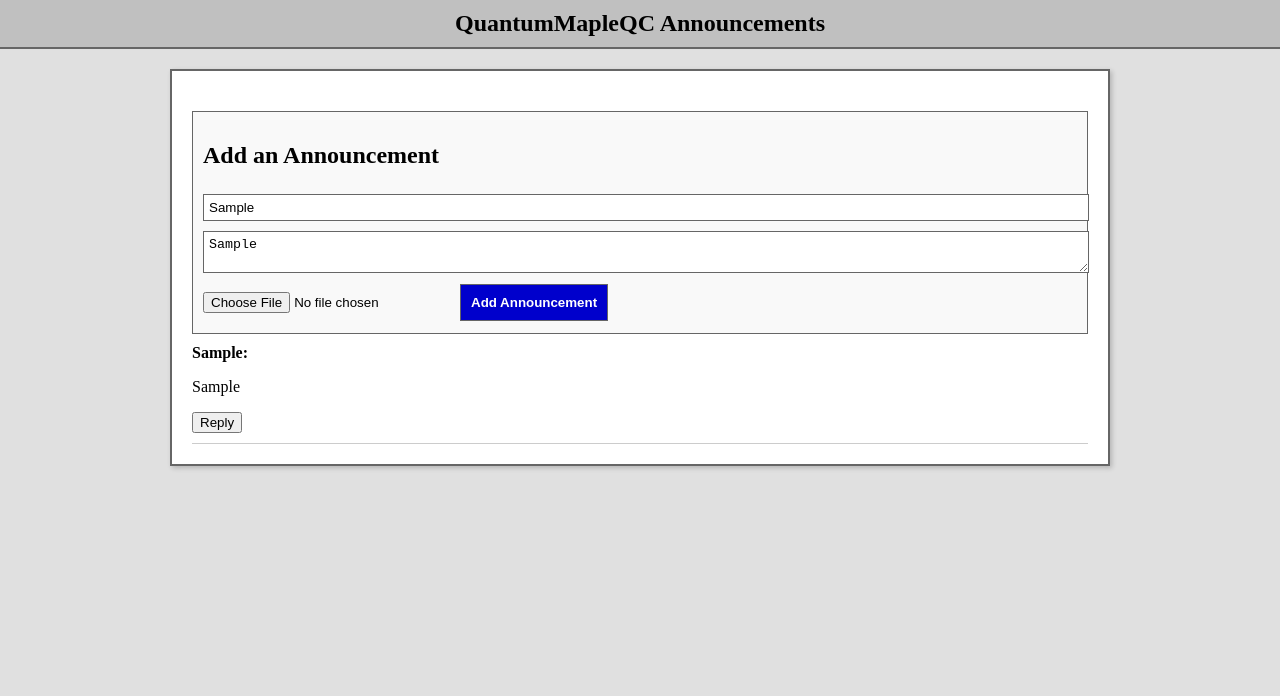
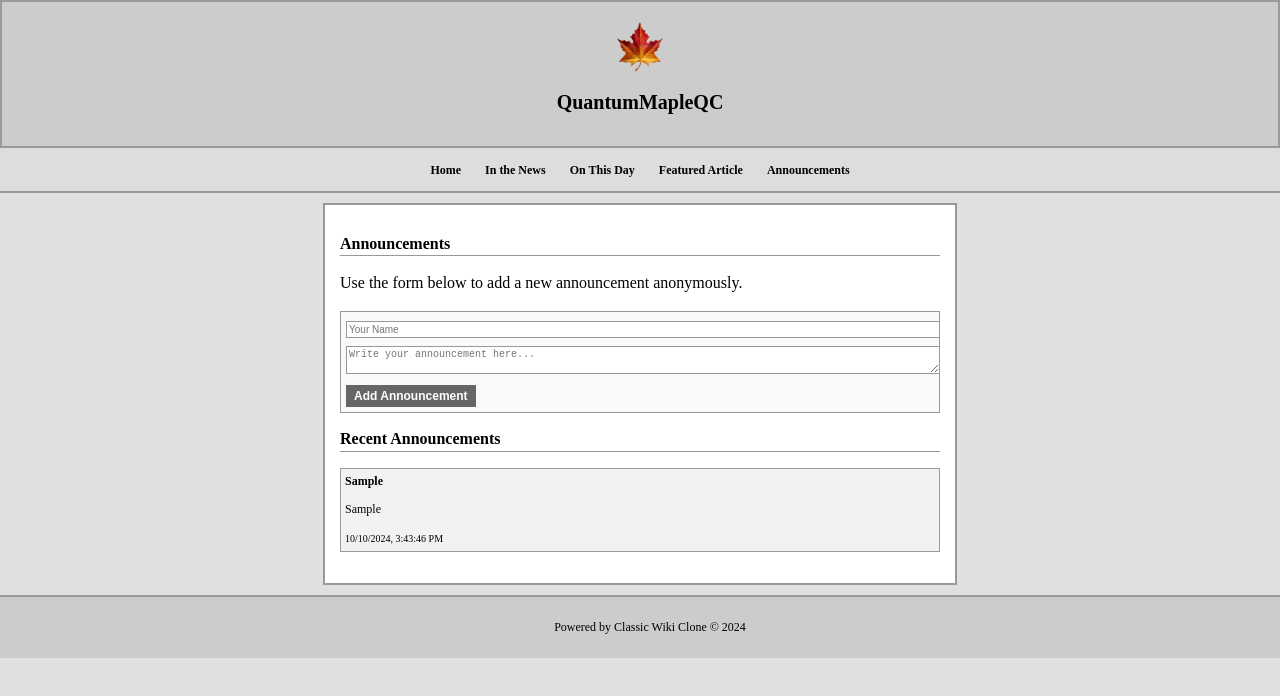
Before and after one commit to QuantumMapleQC/Project-Website, a website: page docs/news.html in a window 1280 px wide. Both pictures are taken after typing "Sample", "Sample" into the empty fields and a click on the input "Add Announcement". Drawn offline with Linux system fonts and the light colour scheme.

Commit message:
Add files via upload

```diff
--- a/docs/news.html
+++ b/docs/news.html
@@ -1,100 +1,126 @@
 <!DOCTYPE html>
 <html lang="en">
-
 <head>
     <meta charset="UTF-8">
     <meta name="viewport" content="width=device-width, initial-scale=1.0">
-    <title>QuantumMapleQC Announcements</title>
+    <title>Announcements - Classic Wiki Clone</title>
     <style>
         body {
-            font-family: "Times New Roman", serif;
+            font-family: "Times New Roman", Times, serif;
             background-color: #e0e0e0;
+            color: #000;
             margin: 0;
             padding: 0;
-            color: #000;
+            line-height: 1.4; /* Adjusted line height for better spacing */
         }
 
         #header {
-            background-color: #c0c0c0;
-            padding: 10px;
-            border-bottom: 2px solid #666;
+            background-color: #cccccc;
+            padding: 20px;
             text-align: center;
+            border: 2px solid #999999;
         }
 
-        #header h1 {
-            font-size: 24px;
-            margin: 0;
+        #header img {
+            height: 50px;
+        }
+
+        h1 {
+            font-size: 20px; /* Reduced font size */
+            margin: 10px 0;
+        }
+
+        #nav {
+            text-align: center;
+            background-color: #dddddd;
+            padding: 10px;
+            border-bottom: 2px solid #999999;
+        }
+
+        #nav a {
+            margin: 0 10px; /* Reduced margin */
+            text-decoration: none;
+            color: #000;
+            font-weight: bold;
+            font-size: 12px; /* Reduced font size */
         }
 
         #content {
-            width: 70%;
-            margin: 20px auto;
-            padding: 20px;
+            padding: 15px; /* Reduced padding */
+            margin: 10px auto;
             background-color: #ffffff;
-            border: 2px solid #666;
-            box-shadow: 2px 2px 5px rgba(0, 0, 0, 0.2);
+            border: 2px solid #999999;
+            max-width: 600px;
         }
 
-        .announcement {
-            border-bottom: 1px solid #ccc;
-            padding: 10px 0;
+        .section {
+            margin-bottom: 15px; /* Reduced margin */
         }
 
-        .announcement img,
-        .announcement video {
-            max-width: 100%;
-            height: auto;
+        .section h2 {
+            font-size: 16px; /* Reduced font size */
+            border-bottom: 1px solid #999999;
+            margin-bottom: 8px; /* Reduced margin */
         }
 
-        .reply {
-            margin-left: 20px;
-            border-left: 2px solid #ccc;
+        #footer {
+            text-align: center;
             padding: 10px;
+            background-color: #cccccc;
+            border-top: 2px solid #999999;
+            position: relative;
+            bottom: 0;
+            width: 100%;
+            font-size: 12px; /* Reduced font size */
         }
 
         #announcement-form {
-            margin-top: 20px;
-            border: 1px solid #666;
-            padding: 10px;
+            margin-top: 10px;
+            padding: 5px;
+            border: 1px solid #999999;
             background-color: #f9f9f9;
         }
 
         #announcement-form input[type="text"],
         #announcement-form textarea {
             width: 100%;
-            padding: 5px;
-            margin: 5px 0;
-            border: 1px solid #666;
-        }
-
-        #announcement-form input[type="file"] {
-            margin: 10px 0;
+            padding: 2px; /* Reduced padding */
+            margin: 4px 0; /* Reduced margin */
+            border: 1px solid #999999;
+            font-size: 10px; /* Reduced font size */
         }
 
         #announcement-form input[type="submit"] {
-            background-color: #0000cc;
+            background-color: #666666;
             color: white;
-            border: 1px solid #666;
-            padding: 10px;
+            border: none;
+            padding: 4px 8px; /* Reduced padding */
             cursor: pointer;
+            font-weight: bold;
+            font-size: 12px; /* Reduced font size */
+        }
+
+        #announcement-form input[type="submit"]:hover {
+            background-color: #444444;
+        }
+
+        .announcement-entry {
+            padding: 4px; /* Reduced padding */
+            border: 1px solid #999999;
+            margin-bottom: 8px; /* Reduced margin */
+            background-color: #f2f2f2;
+            font-size: 12px; /* Reduced font size */
+        }
+
+        .username {
             font-weight: bold;
         }
 
-        #announcement-form input[type="submit"]:hover {
-            background-color: #000099;
-        }
-
-        .banned-message {
-            color: red;
-            font-weight: bold;
-        }
-
-        .developer {
-            color: red;
-            font-weight: bold;
-            background: linear-gradient(to right, red, orange, yellow, green, blue, indigo, violet);
-            -webkit-background-clip: text;
-            -webkit-text-fill-color: transparent;
+        .badge {
+            width: 16px;
+            height: 16px;
+            margin-left: 5px;
+            vertical-align: middle;
         }
     </style>
 </head>
@@ -102,115 +128,88 @@
 <body>
 
     <div id="header">
-        <h1>QuantumMapleQC Announcements</h1>
+        <img src="maple-leaf.png" alt="Logo">
+        <h1>QuantumMapleQC</h1>
+    </div>
+
+    <div id="nav">
+        <a href="index.html">Home</a>
+        <a href="news.html">In the News</a>
+        <a href="onthisday.html">On This Day</a>
+        <a href="featured.html">Featured Article</a>
+        <a href="announcements.html">Announcements</a>
     </div>
 
     <div id="content">
-        <div id="announcement-form">
-            <h2>Add an Announcement</h2>
-            <form onsubmit="addAnnouncement(event)">
-                <input type="text" id="username" placeholder="Enter your name..." required>
+        <div class="section">
+            <h2>Announcements</h2>
+            <p>Use the form below to add a new announcement anonymously.</p>
+            <form id="announcement-form">
+                <input type="text" id="username" placeholder="Your Name" required>
                 <textarea id="announcement" placeholder="Write your announcement here..." required></textarea>
-                <input type="file" id="file-input" accept="image/*,video/*">
                 <input type="submit" value="Add Announcement">
             </form>
-            <div id="banned-message"></div>
         </div>
+        <div class="section" id="recent-announcements">
+            <h2>Recent Announcements</h2>
+            <p id="announcement-message">No announcements yet. Use the form above to add one!</p>
+        </div>
+    </div>
 
-        <div id="announcements"></div>
+    <div id="footer">
+        <p>Powered by Classic Wiki Clone &copy; 2024</p>
     </div>
 
     <script>
         const form = document.getElementById('announcement-form');
-        const announcementsDiv = document.getElementById('announcements');
-        const bannedMessageDisplay = document.getElementById('banned-message');
-        const storageKey = 'announcements';
-        const bannedUsersKey = 'bannedUsers';
-        const developerUsername = 'QuantumMapleQC';
+        const announcementMessage = document.getElementById('announcement-message');
+        let announcements = JSON.parse(localStorage.getItem('announcements')) || [];
 
-        window.onload = function () {
+        // Load existing announcements on page load
+        window.onload = () => {
             displayAnnouncements();
         };
 
-        form.onsubmit = function (e) {
+        form.addEventListener('submit', function (e) {
             e.preventDefault();
             const username = document.getElementById('username').value.trim();
             const announcementText = document.getElementById('announcement').value;
-            const fileInput = document.getElementById('file-input');
-
-            if (isUserBanned(username)) {
-                bannedMessageDisplay.innerHTML = `<span class="banned-message">${username} has been banned. You can't use that name!</span>`;
-                return;
-            }
 
             const announcement = {
-                username,
+                username: username,
                 text: announcementText,
                 date: new Date(),
-                replies: [],
-                file: fileInput.files[0] ? URL.createObjectURL(fileInput.files[0]) : null,
             };
-
-            const announcements = JSON.parse(localStorage.getItem(storageKey)) || [];
             announcements.push(announcement);
-            localStorage.setItem(storageKey, JSON.stringify(announcements));
+            localStorage.setItem('announcements', JSON.stringify(announcements));
             displayAnnouncements();
             form.reset();
-            bannedMessageDisplay.innerHTML = ''; // Clear any banned messages
-        };
+        });
 
         function displayAnnouncements() {
-            const announcements = JSON.parse(localStorage.getItem(storageKey)) || [];
-            announcementsDiv.innerHTML = announcements.map((ann, index) => `
-                <div class="announcement">
-                    <strong class="${ann.username === developerUsername ? 'developer' : ''}">${ann.username}:</strong>
-                    <p>${ann.text}</p>
-                    ${ann.file ? (ann.file.endsWith('.mp4') ? `<video controls src="${ann.file}"></video>` : `<img src="${ann.file}" alt="Uploaded content">`) : ''}
-                    <button onclick="toggleReplyForm(${index})">Reply</button>
-                    <div class="reply-form" id="reply-form-${index}" style="display: none;">
-                        <textarea placeholder="Write your reply here..."></textarea>
-                        <button onclick="addReply(${index})">Add Reply</button>
-                    </div>
-                    <div>${displayReplies(ann.replies)}</div>
-                </div>
-            `).join('');
-        }
-
-        function toggleReplyForm(index) {
-            const replyForm = document.getElementById(`reply-form-${index}`);
-            replyForm.style.display = replyForm.style.display === 'none' ? 'block' : 'none';
-        }
-
-        function addReply(index) {
-            const replyText = document.querySelector(`#reply-form-${index} textarea`).value;
-            const announcements = JSON.parse(localStorage.getItem(storageKey)) || [];
-
-            if (replyText.trim() !== '') {
-                announcements[index].replies.push({
-                    username: 'Anonymous',
-                    text: replyText,
-                    date: new Date(),
-                });
-                localStorage.setItem(storageKey, JSON.stringify(announcements));
-                displayAnnouncements();
+            if (announcements.length > 0) {
+                announcementMessage.innerHTML = announcements.map((ann) => {
+                    let badges = '';
+                    if (ann.username.toLowerCase() === 'quantummapleqc') {
+                        badges = `
+                            <img src="/home/fdiskzles/docs/Server_Developer.png" alt="Server Developer Badge" class="badge">
+                            <img src="/home/fdiskzles/docs/pepeowner.png" alt="Owner Badge" class="badge">
+                        `;
+                    }
+                    return `
+                        <div class="announcement-entry">
+                            <strong class="username ${ann.username.toLowerCase() === 'quantummapleqc' ? 'dev-role' : ''}">
+                                ${ann.username}
+                            </strong>
+                            ${badges}
+                            <p>${ann.text}</p>
+                            <small>${new Date(ann.date).toLocaleString()}</small>
+                        </div>
+                    `;
+                }).join('');
+            } else {
+                announcementMessage.innerHTML = 'No announcements yet. Use the form above to add one!';
             }
-        }
-
-        function displayReplies(replies) {
-            if (replies.length === 0) return '';
-
-            return replies.map(reply => `
-                <div class="reply">
-                    <strong>${reply.username}:</strong>
-                    <p>${reply.text}</p>
-                    <small>${new Date(reply.date).toLocaleString()}</small>
-                </div>
-            `).join('');
-        }
-
-        function isUserBanned(username) {
-            const bannedUsers = JSON.parse(localStorage.getItem(bannedUsersKey)) || [];
-            return bannedUsers.includes(username);
         }
     </script>
 </body>
```
Also changed, not shown: docs/:3.html (+1 -2 lines), docs/index.html (+43 -76 lines), docs/script.js (added, +49 -0 lines), docs/status.html (+35 -9 lines), docs/Active_Developer.png (added), docs/README.md, docs/Server_Developer.png (added), docs/announcement.png (added), docs/new_member.png (added), docs/pepeowner.png (added), docs/staff.png (added), 1 other file.
